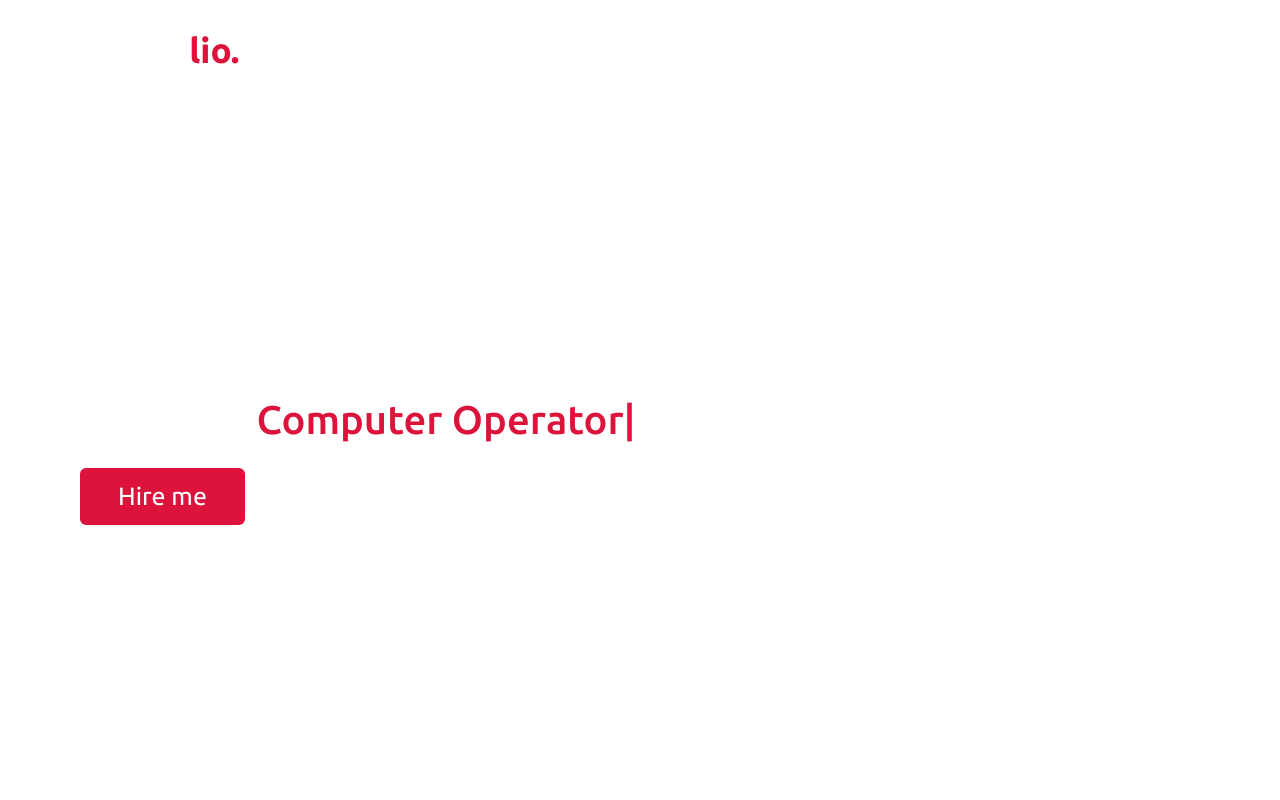
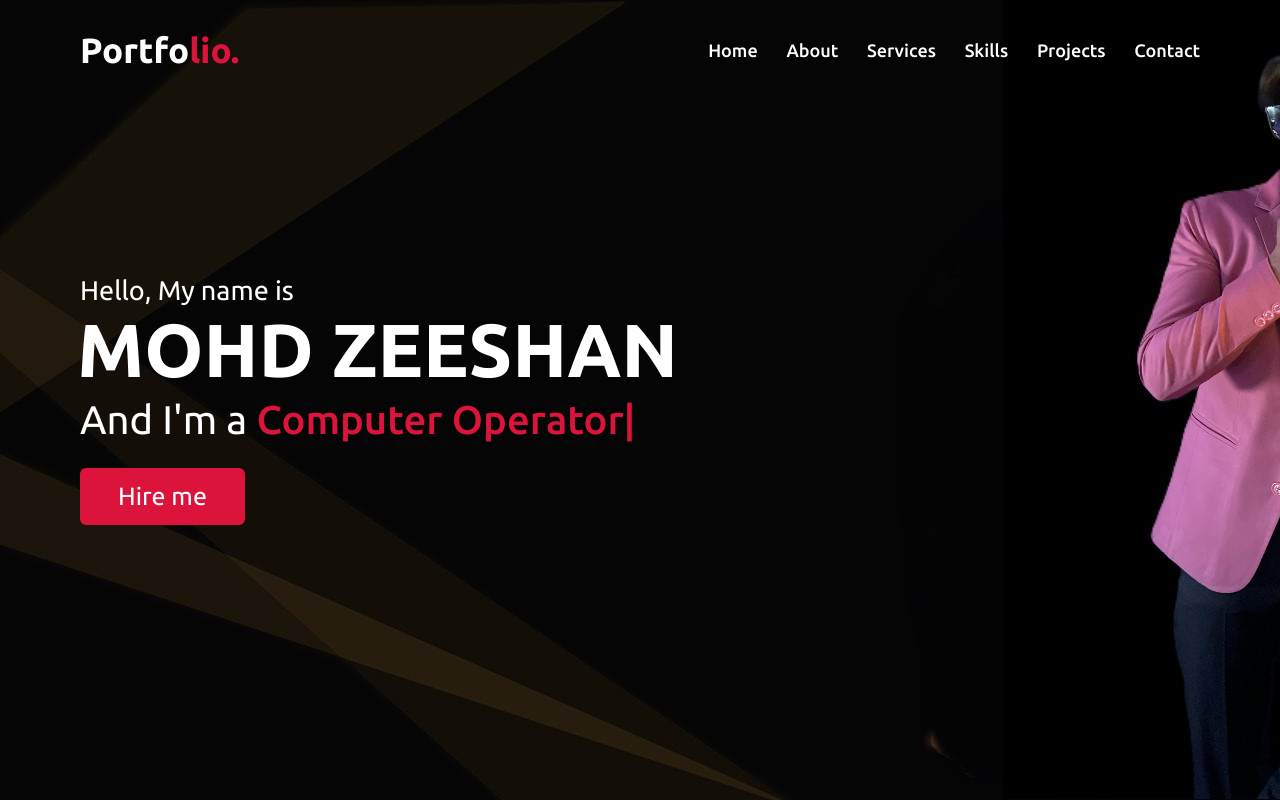
Before and after one commit to ZeeshanWais/Portfolio1, a plain HTML site: page index.html in a window 1280 px wide. Shown: the top 800 px of the page. Drawn offline with nearby package versions, Linux system fonts and the light colour scheme.

Commit message:
Update style.css

```diff
--- a/style.css
+++ b/style.css
@@ -165,7 +165,7 @@ section .title::after{
 /* home section styling */
 .home{
     display: flex;
-    background: url("images/banner1.jpg") no-repeat center;
+    background: url("banner1.jpg") no-repeat center;
     height: 100vh;
     color: #fff;
     min-height: 500px;
```
